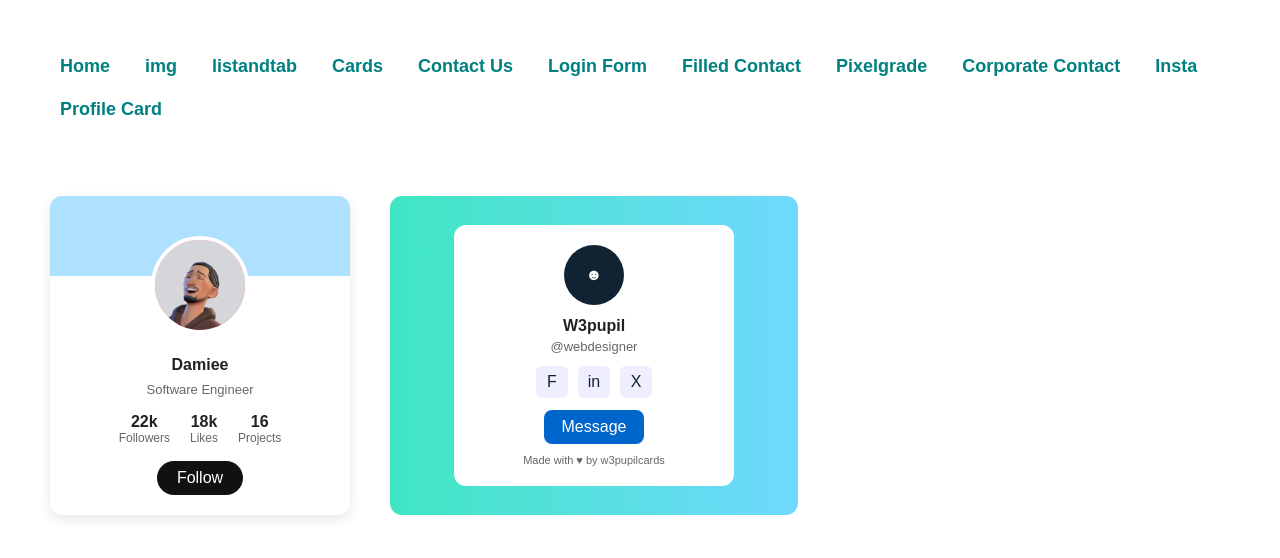
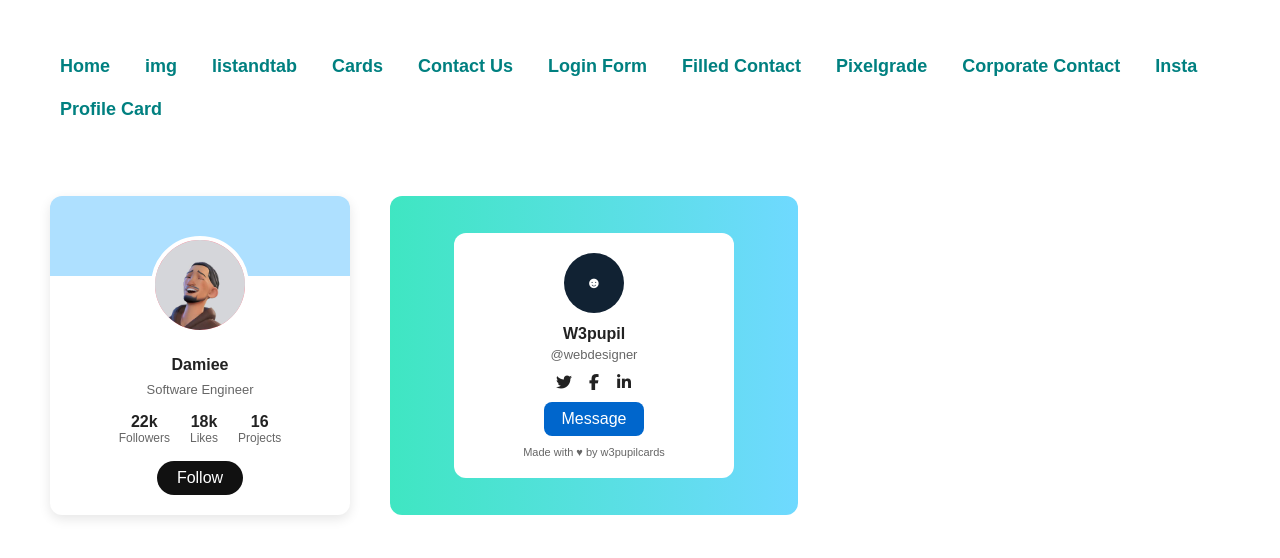
Before and after one commit to Damiee007/ASS2, a plain HTML site: page crd.html in a window 1280 px wide. Drawn offline with Linux system fonts and the light colour scheme.

Commit message:
insta & profile + card update commit

```diff
--- a/crd.html
+++ b/crd.html
@@ -1,11 +1,16 @@
 <!doctype html>
 <html lang="en">
+
 <head>
   <meta charset="utf-8">
   <meta name="viewport" content="width=device-width,initial-scale=1">
   <title>Profile Cards</title>
+
+  <link rel="stylesheet" href="https://cdnjs.cloudflare.com/ajax/libs/font-awesome/7.0.1/css/all.min.css" />
+
   <link rel="stylesheet" href="crdstyle.css">
 </head>
+
 <body>
   <nav class="nav-links">
     <a href="index.html">Home</a>
@@ -30,9 +35,18 @@
         <div class="name">Damiee</div>
         <div class="role">Software Engineer</div>
         <div class="stats">
-          <div class="stat"><div class="n">22k</div><div class="lbl">Followers</div></div>
-          <div class="stat"><div class="n">18k</div><div class="lbl">Likes</div></div>
-          <div class="stat"><div class="n">16</div><div class="lbl">Projects</div></div>
+          <div class="stat">
+            <div class="n">22k</div>
+            <div class="lbl">Followers</div>
+          </div>
+          <div class="stat">
+            <div class="n">18k</div>
+            <div class="lbl">Likes</div>
+          </div>
+          <div class="stat">
+            <div class="n">16</div>
+            <div class="lbl">Projects</div>
+          </div>
         </div>
         <a class="follow" href="#">Follow</a>
       </div>
@@ -44,9 +58,9 @@
         <div class="handle">W3pupil</div>
         <div class="sub">@webdesigner</div>
         <div class="icons">
-          <a href="#">F</a>
-          <a href="#">in</a>
-          <a href="#">X</a>
+          <i class="fab fa-twitter"></i>
+          <i class="fab fa-facebook-f"></i>
+          <i class="fab fa-linkedin-in"></i>
         </div>
         <a class="msg-btn" href="#">Message</a>
         <div class="footer-note">Made with ♥ by w3pupilcards</div>
@@ -54,4 +68,5 @@
     </div>
   </div>
 </body>
+
 </html>
```
Lines whose indentation alone changed are shown as unchanged.
